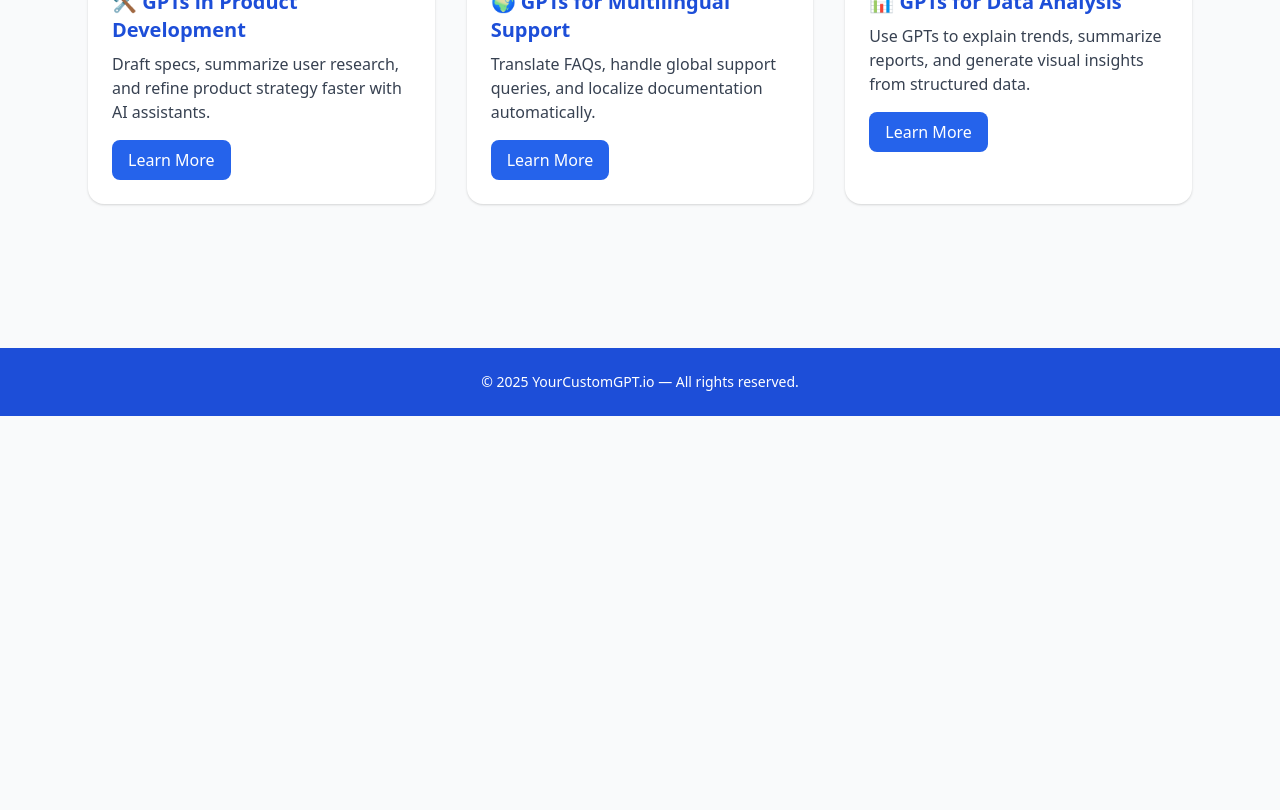
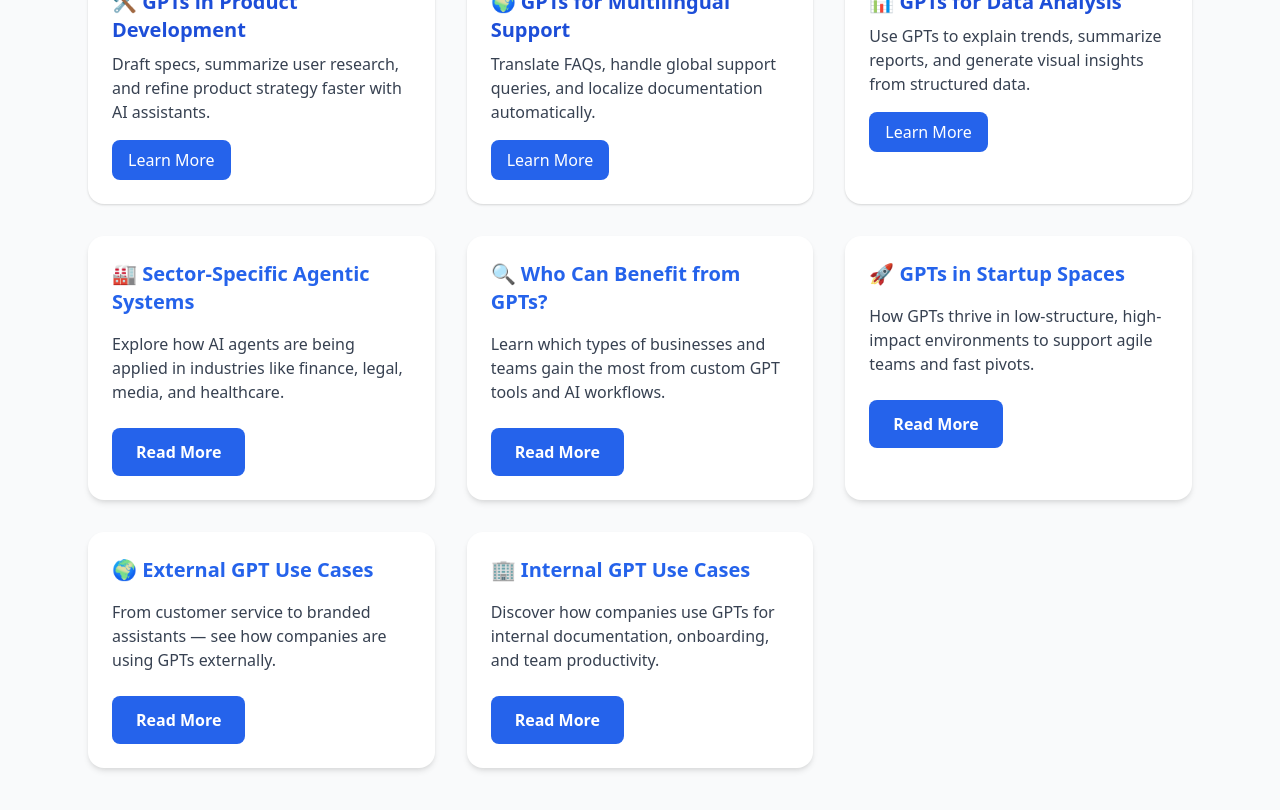
Before and after one commit to redwheelbarroww/yourcustomgpt.io, a Jekyll site: the page built from learn.html, in a window 1280 px wide and 900 px high, scrolled down 1128 px. Shown: the top 810 px of the window. Built offline with Jekyll 4.4.1, drawn with Linux system fonts in a browser that asks for light colours; before the commit the page ends 1544 px from its top, so only the background shows below that.

Commit message:
Update learn.html

```diff
--- a/learn.html
+++ b/learn.html
@@ -102,6 +102,41 @@
       <a href="/gpt-for-data-analysis.html" class="inline-block bg-blue-600 text-white px-4 py-2 rounded-lg">Learn More</a>
     </div>
 
+<!-- Sector-Specific Agentic Systems -->
+<div class="bg-white p-6 rounded-2xl shadow-md hover:shadow-lg transition">
+  <h2 class="text-xl font-bold mb-4 text-blue-600">🏭 Sector-Specific Agentic Systems</h2>
+  <p class="text-gray-700 mb-6">Explore how AI agents are being applied in industries like finance, legal, media, and healthcare.</p>
+  <a href="/sector-specific-agentic-systems.html" class="inline-block bg-blue-600 hover:bg-blue-700 text-white font-semibold px-6 py-3 rounded-lg transition">Read More</a>
+</div>
+
+<!-- Who Can Benefit from Custom GPTs -->
+<div class="bg-white p-6 rounded-2xl shadow-md hover:shadow-lg transition">
+  <h2 class="text-xl font-bold mb-4 text-blue-600">🔍 Who Can Benefit from GPTs?</h2>
+  <p class="text-gray-700 mb-6">Learn which types of businesses and teams gain the most from custom GPT tools and AI workflows.</p>
+  <a href="/who-benefits-from-gpt-tools.html" class="inline-block bg-blue-600 hover:bg-blue-700 text-white font-semibold px-6 py-3 rounded-lg transition">Read More</a>
+</div>
+
+<!-- GPTs in Startups -->
+<div class="bg-white p-6 rounded-2xl shadow-md hover:shadow-lg transition">
+  <h2 class="text-xl font-bold mb-4 text-blue-600">🚀 GPTs in Startup Spaces</h2>
+  <p class="text-gray-700 mb-6">How GPTs thrive in low-structure, high-impact environments to support agile teams and fast pivots.</p>
+  <a href="/gpts-in-startups.html" class="inline-block bg-blue-600 hover:bg-blue-700 text-white font-semibold px-6 py-3 rounded-lg transition">Read More</a>
+</div>
+
+<!-- External Use Cases -->
+<div class="bg-white p-6 rounded-2xl shadow-md hover:shadow-lg transition">
+  <h2 class="text-xl font-bold mb-4 text-blue-600">🌍 External GPT Use Cases</h2>
+  <p class="text-gray-700 mb-6">From customer service to branded assistants — see how companies are using GPTs externally.</p>
+  <a href="/external-gpt-use-cases.html" class="inline-block bg-blue-600 hover:bg-blue-700 text-white font-semibold px-6 py-3 rounded-lg transition">Read More</a>
+</div>
+
+<!-- Internal Use Cases -->
+<div class="bg-white p-6 rounded-2xl shadow-md hover:shadow-lg transition">
+  <h2 class="text-xl font-bold mb-4 text-blue-600">🏢 Internal GPT Use Cases</h2>
+  <p class="text-gray-700 mb-6">Discover how companies use GPTs for internal documentation, onboarding, and team productivity.</p>
+  <a href="/internal-gpt-use-cases.html" class="inline-block bg-blue-600 hover:bg-blue-700 text-white font-semibold px-6 py-3 rounded-lg transition">Read More</a>
+</div>
+
   </div>
 </main>
 
```
